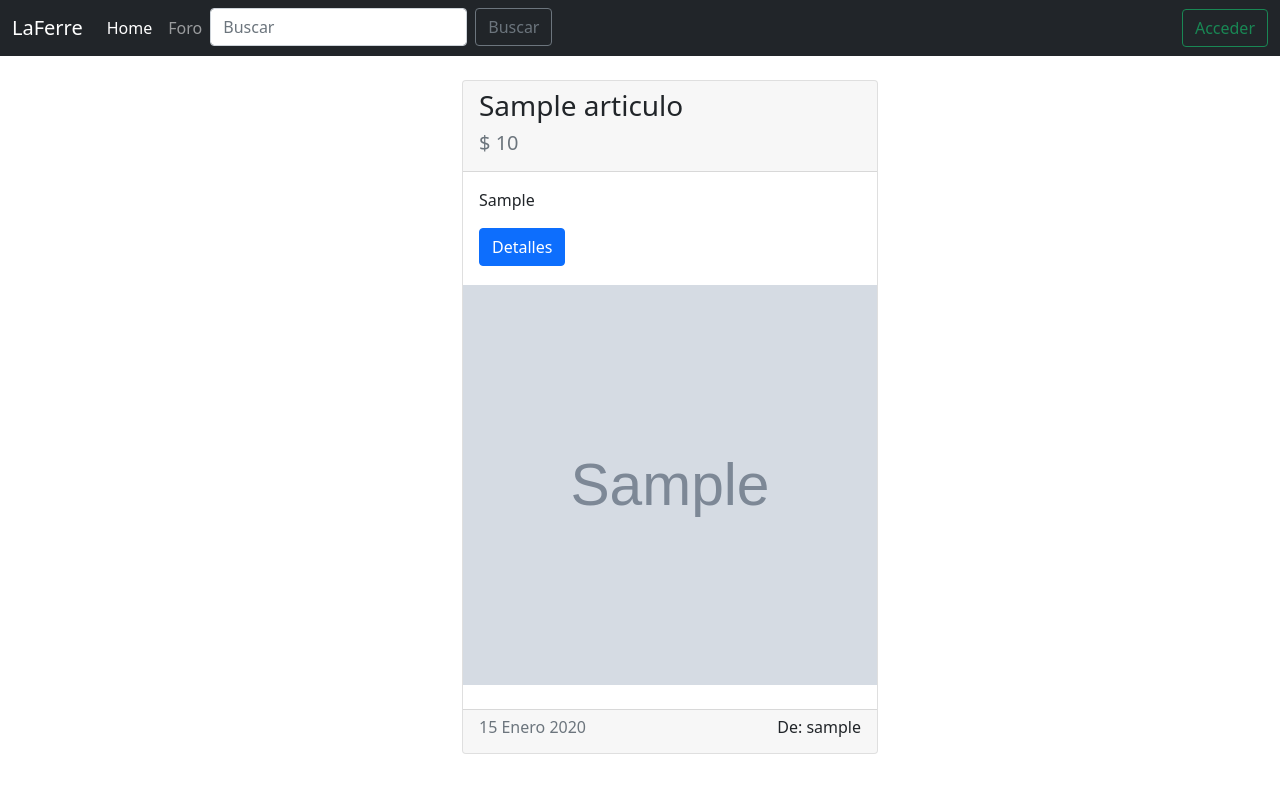
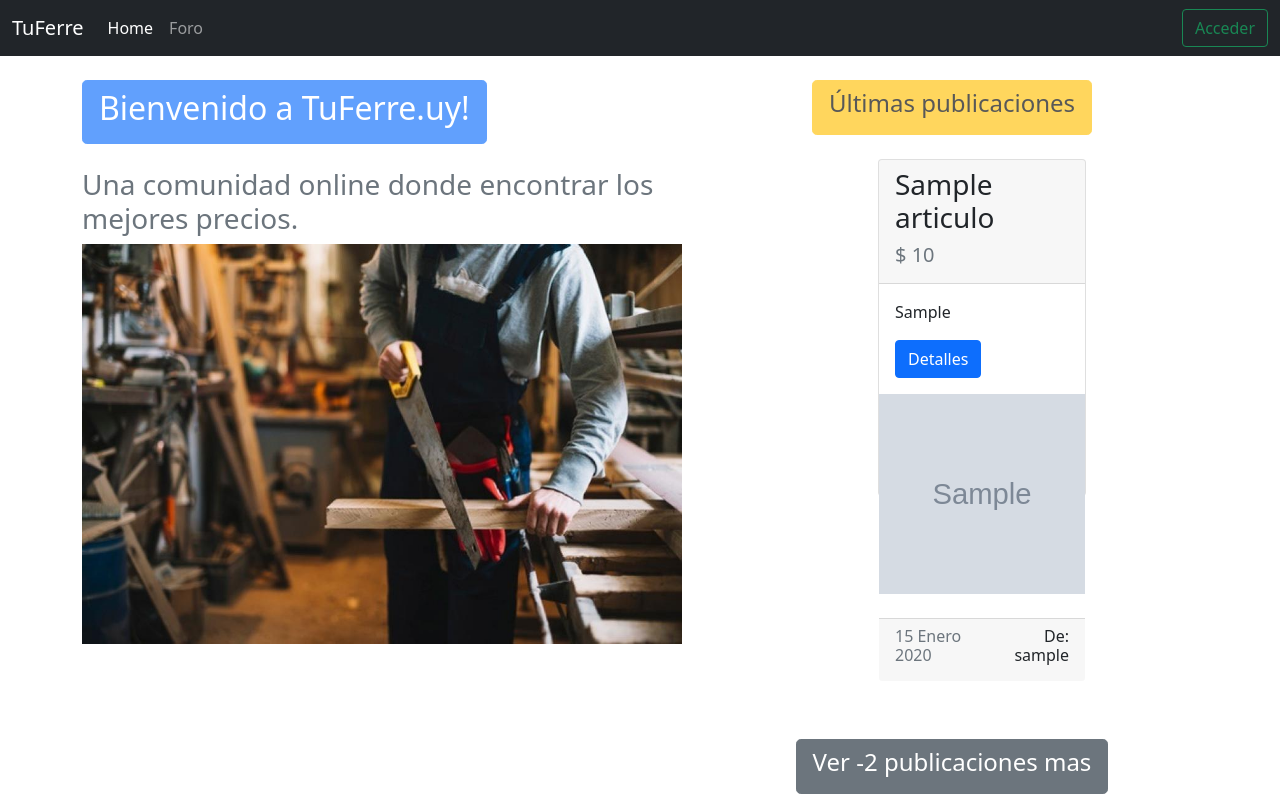
Before and after one commit to Chronox157/Hardware-Store-Site, a Django app: page / in a window 1280 px wide. Run offline with Django 4.2, Linux system fonts and the light colour scheme; tables that the repository leaves empty hold one stand-in row (values such as "Sample post"); grey boxes marked "Sample" are stand-in pictures; some libraries are stand-ins or nearby versions.

Commit message:
Se modifico la vista home, se cambiaron algunos nombre

```diff
--- a/ferre/admin.py
+++ b/ferre/admin.py
@@ -1,7 +1,7 @@
-from atexit import register
 from django.contrib import admin
-from .models import Articulo
+from .models import Articulo, Publicacion
 
 # Register your models here.
 
 admin.site.register(Articulo)
+admin.site.register(Publicacion)
--- a/ferre/models.py
+++ b/ferre/models.py
@@ -25,3 +25,11 @@ class Articulo(models.Model):
             return self.img.url
         else:
             return None
+
+class Publicacion(Articulo):
+
+        def get_absolute_url(self):
+            return reverse("publicacion", kwargs={"pk": self.pk})
+
+        class Meta:
+            verbose_name_plural = "Publicaciones"
--- a/ferre/templates/articulos/articulo_detalle.html
+++ b/ferre/templates/articulos/articulo_detalle.html
@@ -6,12 +6,12 @@
 
 <div class="row">
     <div class="col-3">
-        <a class="btn btn-outline-primary" href={% url 'home' %}>Volver</a>
+        <a class="btn btn-outline-primary" href={% url 'lista_articulos' %}>Volver</a>
     </div>
     {% comment %}
     Si el usuario logeado es quien publicó, puede editar y eliminar
     {% endcomment %}
-    {% if user.is_authenticated and user == post.autor or user.is_authenticated and user.is_superuser%}
+    {% if user.is_authenticated and user == post.autor%}
         <div class="col-1">
             <a class="btn btn-outline-secondary " href={% url 'editarArt' post.pk %}>Editar</a>
         </div>
--- a/ferre/templates/base.html
+++ b/ferre/templates/base.html
@@ -8,13 +8,13 @@
     <!-- Bootstrap CSS -->
     <link href="https://cdn.jsdelivr.net/npm/bootstrap@5.1.3/dist/css/bootstrap.min.css" rel="stylesheet" integrity="sha384-1BmE4kWBq78iYhFldvKuhfTAU6auU8tT94WrHftjDbrCEXSU1oBoqyl2QvZ6jIW3" crossorigin="anonymous">
 
-        <title>{% block title %}LaFerre{% endblock title %}
+        <title>{% block title %}TuFerre{% endblock title %}
 </title>
   </head>
   <body>
     <nav class="navbar navbar-expand-lg navbar-dark bg-dark">
         <div class="container-fluid">
-          <a class="navbar-brand" href={% url 'home' %}>LaFerre</a>
+          <a class="navbar-brand" href={% url 'home' %}>TuFerre</a>
           <button class="navbar-toggler" type="button" data-bs-toggle="collapse" data-bs-target="#navbarSupportedContent" aria-controls="navbarSupportedContent" aria-expanded="false" aria-label="Toggle navigation">
             <span class="navbar-toggler-icon"></span>
           </button>
@@ -24,7 +24,7 @@
                 <a class="nav-link active" aria-current="page" href="{% url 'home' %}">Home</a>
               </li>
               <li>
-                <a class="nav-link" href={% url 'crearArt' %}>Foro</a>
+                <a class="nav-link" href={% url 'lista_publi' %}>Foro</a>
               </li>
               <li class="nav-item">
                 {% if user.is_authenticated %}
--- a/ferre/templates/home.html
+++ b/ferre/templates/home.html
@@ -1,23 +1,31 @@
 {% extends 'base.html' %}
 
-{% block busquedabar %}
-<li class="nav-item">
-    <form class="d-flex" method=POST action="{% url 'buscarArt' %}">
-      {% csrf_token %}
+{% block content %}
+<div class="row">
+    <div class="col">
+            <div class="btn btn-primary btn-lg disabled">
+                <h2>Bienvenido a TuFerre.uy!</h2>
+            </div>
+            <br><br>
+        <h3 class="text-muted">Una comunidad online donde encontrar los mejores precios.</h3>
+        <div class='image-fluid' >
+            <img src="static\img\6220_20190806150317.jpg" alt="" style="object-fit: cover; width: 600px; height: 100%;">
+        </div>
+    </div>
 
-      <input class="form-control me-2" type="search" placeholder="Buscar" aria-label="Search" name="busqueda">
-      <button class="btn btn-outline-secondary" type="submit">Buscar</button>
-    </form>
-</li>
-{% endblock busquedabar %}
+    <div class="col">
+        <center>
+            <div class="btn btn-warning btn-lg disabled">
+                <h4>Últimas publicaciones</h4>
+            </div>
+        </center>
+        <br>
+        <div class="row row-cols-2 row-cols-md-3">
+            {% if art %}
 
-{% block content %}
-
-{% if object_list %}
-<div class="row row-cols-1 row-cols-md-3">
-    {% for post in object_list %}
-                <div class="container" style="height: 700px">
-                    <div class="card" style="width: 26rem; height: 674px">
+                {% for post in art  %}
+                <div class="container" style="height: 580px">
+                    <div class="card" style="width: 13rem; height: 337px">
                         <div class="card-header">
                             <h3 class="card-title">{{post.titulo}}</h3>
                             <h5 class="text-muted">$ {{post.precio}}</h5>
@@ -30,7 +38,7 @@
 
                         {% if post.get_img_url != None %}
                         <div class="card-img-bottom">
-                            <img src="{{post.get_img_url}}" class="img-fluid" alt=" " style="object-fit: cover; width: 100%; height: 400px;">
+                            <img src="{{post.get_img_url}}" class="img-fluid" alt=" " style="object-fit: cover; width: 100%; height: 200px;">
                         </div>
                         {% endif %}
 
@@ -48,15 +56,27 @@
                         </div>
 
                     </div>
-                    <br><br>
+
                 </div>
 
-    {% endfor %}
+                {% endfor %}
+            {% else %}
+                <h3 class="text-muted">No hay elementos para mostrar</h3>
+            {% endif %}
+        </div>
+        <center>
+            <a class="btn btn-secondary btn-lg" href={% url 'lista_articulos' %}>
+                    <h4>Ver {{rest}} publicaciones mas</h4>
+            </a>
+        </center>
+
+    </div>
+    <br><br>
+
 </div>
-{% else %}
-    <center>
-        <h3 class="text-muted">No hay elementos para mostrar</h3>
-    </center>
-{% endif %}
+
+<div class="row">
+
+</div>
 
 {% endblock content %}
--- /dev/null
+++ b/ferre/templates/publicaciones/lista_publi.html
@@ -0,0 +1 @@
+{% extends 'base.html' %}
--- a/ferre/urls.py
+++ b/ferre/urls.py
@@ -1,14 +1,16 @@
 from django.urls import path
-from .views import EditarArticuloView, HomeView, ArticuloView, CrearArticuloView, EliminarArticuloView, BuscarArticuloView
+from .views import EditarArticuloView, HomeView, ArticuloView, CrearArticuloView, EliminarArticuloView, BuscarArticuloView, MenuArticulos, MenuPubli
 from . import views
 
 urlpatterns = [
-    path('', HomeView.as_view(), name="home"),
+    path('', HomeView, name="home"),
+    path('articulo', MenuArticulos.as_view(), name="lista_articulos"),
     path("articulo/<int:pk>/", ArticuloView.as_view(), name="articulo"),
-    path("miperfil/", views.MiPerfil, name="miperfil"),
     path("articulo/crear/", CrearArticuloView.as_view(), name="crearArt"),
     path("articulo/editar/<int:pk>/", EditarArticuloView.as_view(), name="editarArt"),
     path("articulo/eliminar/<int:pk>/", EliminarArticuloView.as_view(), name="eliminarArt"),
-    path("articulo/buscar", BuscarArticuloView, name="buscarArt")
+    path("articulo/buscar", BuscarArticuloView, name="buscarArt"),
+    path("publicacion/", MenuPubli.as_view(), name="lista_publi"),
+    path("miperfil/", views.MiPerfil, name="miperfil"),
 
 ]
--- a/ferre/views.py
+++ b/ferre/views.py
@@ -1,17 +1,28 @@
 from multiprocessing import context
 from re import template
+from this import d
 from urllib import request
 from django.shortcuts import render
 from django.urls import reverse_lazy
 from django.views.generic import ListView, DetailView, CreateView, UpdateView, DeleteView
-from ferre.models import Articulo
+from ferre.models import Articulo, Publicacion
 from .forms import ArticuloForm
 import calendar
 
 
-class HomeView(ListView):
+def HomeView(request):
+    articulos = Articulo.objects.all()[0:3]
+    restantes = Articulo.objects.all().count() - 3
+    dicc = {
+        "art" : articulos,
+        "rest" : restantes
+    }
+
+    return render(request, "home.html", dicc)
+
+class MenuArticulos(ListView):
     model = Articulo
-    template_name = "home.html"
+    template_name = "articulos/lista_articulos.html"
     ordering = ['-fecha_pub']
 
 def BuscarArticuloView(request):
@@ -25,8 +36,6 @@ def BuscarArticuloView(request):
 
     else:
         return render(request, "articulos/buscar_articulo.html", {})
-
-
 
 class ArticuloView(DetailView):
     model = Articulo
@@ -53,6 +62,12 @@ class EliminarArticuloView(DeleteView):
     template_name = 'articulos/eliminar_articulo.html'
     success_url = reverse_lazy('home')
 
+class MenuPubli(ListView):
+    model = Publicacion
+    template_name = "publicaciones/lista_publi.html"
+    ordering = ['-fecha_pub']
+
+
 
 def MiPerfil(request):
     return render(request, "miperfil.html", {})
```
Also changed, not shown: ferre/templates/articulos/lista_articulos.html (added, +62 -0 lines), miembros/decorators.py (added, +11 -0 lines), ferre/migrations/0006_publicacion.py (added), static/img/6220_20190806150317.jpg (added), 1 other file.
